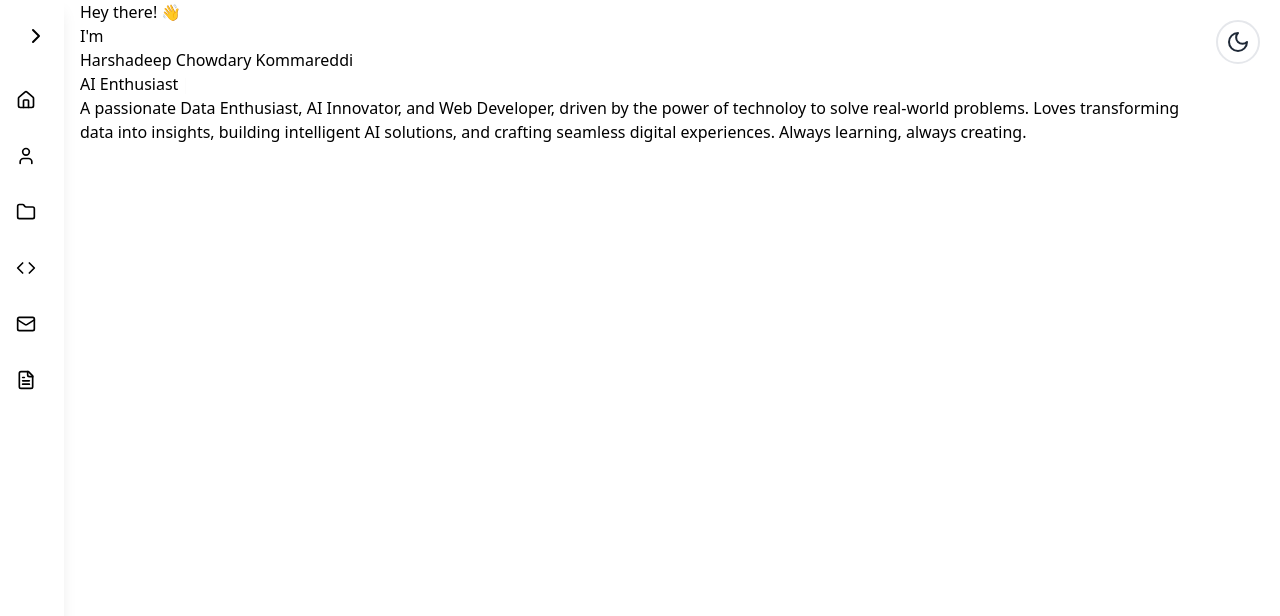
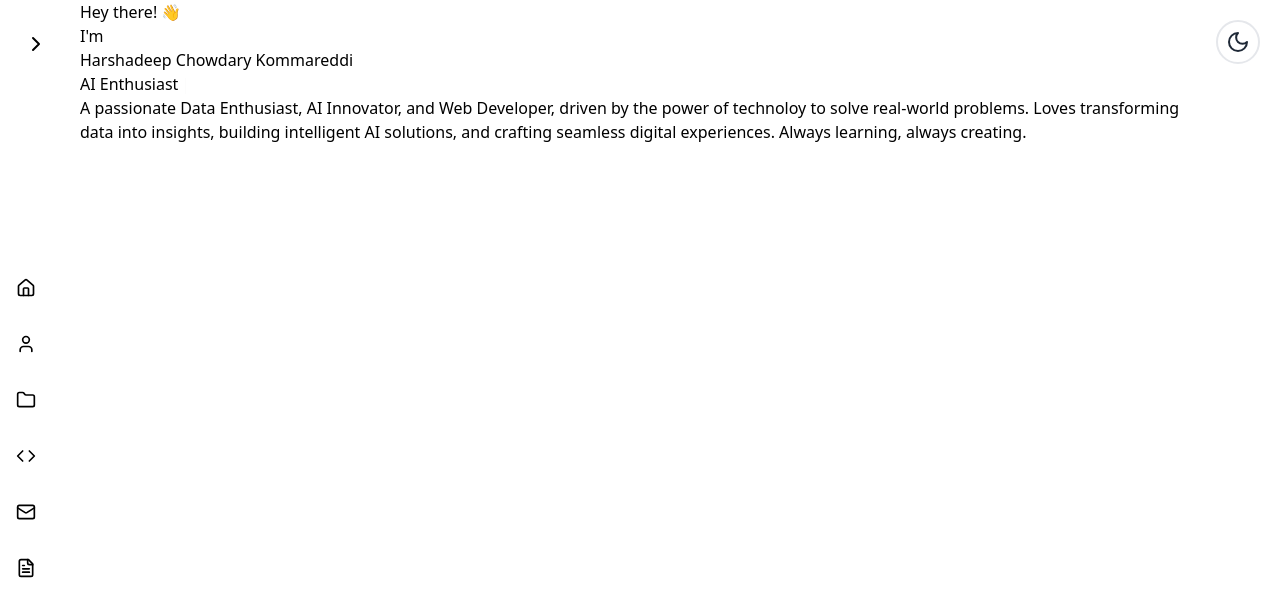
Before and after one commit to Harsha107/harsha-portfolio, a Next.js app: page / in a window 1280 px wide. Shown: the top 616 px of the page. Built offline with nearby package versions, Linux system fonts and the light colour scheme.

Commit message:
Update navbar.tsx

```diff
--- a/app/components/navbar.tsx
+++ b/app/components/navbar.tsx
@@ -11,24 +11,33 @@ export default function Navbar() {
 
   return (
     <motion.div
-            animate={{ width: expanded ? "16rem" : "4rem"}}
-            className="fixed top-0 left-0 h-screen bg-white dark:bg-black text-black dark:text-white shadow-lg flex flex-col py-4 transition-all"
+      animate={{ width: expanded ? "10rem" : "4rem" }}
+      className={`fixed z-10 top-0 left-0 h-screen bg-white dark:bg-black text-black dark:text-white flex flex-col py-4 transition-all ${expanded ? "shadow-lg" : ""}`}
     >
+      {/* Toggle Button at the Top */}
+      <div className="flex justify-end p-2">
         <button
-                className="mb-6 p-2 self-end mr-2 rounded-full hover:bg-gray-200 dark:hover:bg-gray-800"
+          className="p-2 rounded-full hover:bg-gray-200 dark:hover:bg-gray-800"
           onClick={() => setExpanded(!expanded)}
         >
           <ChevronRight
-                    className={`size-6 transition-transform ${expanded ? "rotate-180" : "" }`}
+            className={`size-6 transition-transform ${expanded ? "rotate-180" : ""}`}
           />
         </button>
+      </div>
 
-            <nav className="flex flex-col gap-4">
-                {menuItems.map(({name, icon: Icon, href}) => (
-                    <Link href={href} key={name} className="group flex items-center gap-3 p-2 hover:bg-gray-200 dark:hover:bg-gray-800 rounded-md">
-                        <Icon className="size-6 mx-2"/>
+      {/* Spacer to push menu to center */}
+      <div className="flex-grow flex items-center">
+        <nav className="flex flex-col gap-4 w-full">
+          {menuItems.map(({ name, icon: Icon, href }) => (
+            <Link
+              href={href}
+              key={name}
+              className="group flex items-center gap-3 p-2 hover:bg-gray-200 dark:hover:bg-gray-800 rounded-md"
+            >
+              <Icon className="size-6 mx-2" />
               <motion.span
-                            initial={{ opacity: 0, width: 0}}
+                initial={{ opacity: 0, width: 0 }}
                 animate={{ opacity: expanded ? 1 : 0, width: expanded ? "auto" : 0 }}
                 transition={{ duration: 0.2 }}
                 className="overflow-hidden whitespace-nowrap"
@@ -38,6 +47,7 @@ export default function Navbar() {
             </Link>
           ))}
         </nav>
+      </div>
     </motion.div>
-    )
+  );
 }
```
Lines whose indentation alone changed are shown as unchanged.
